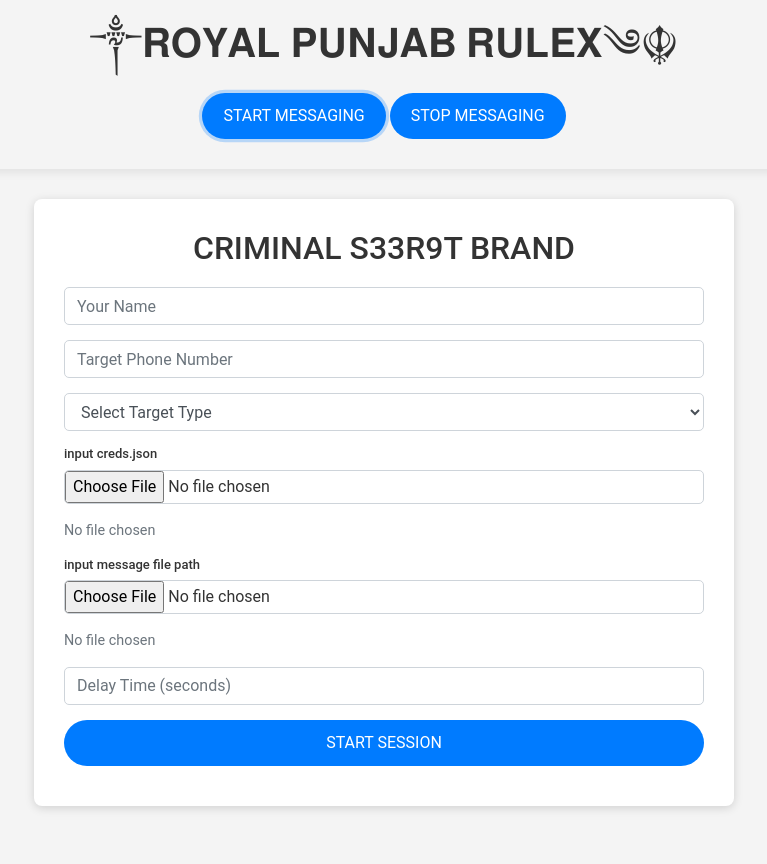
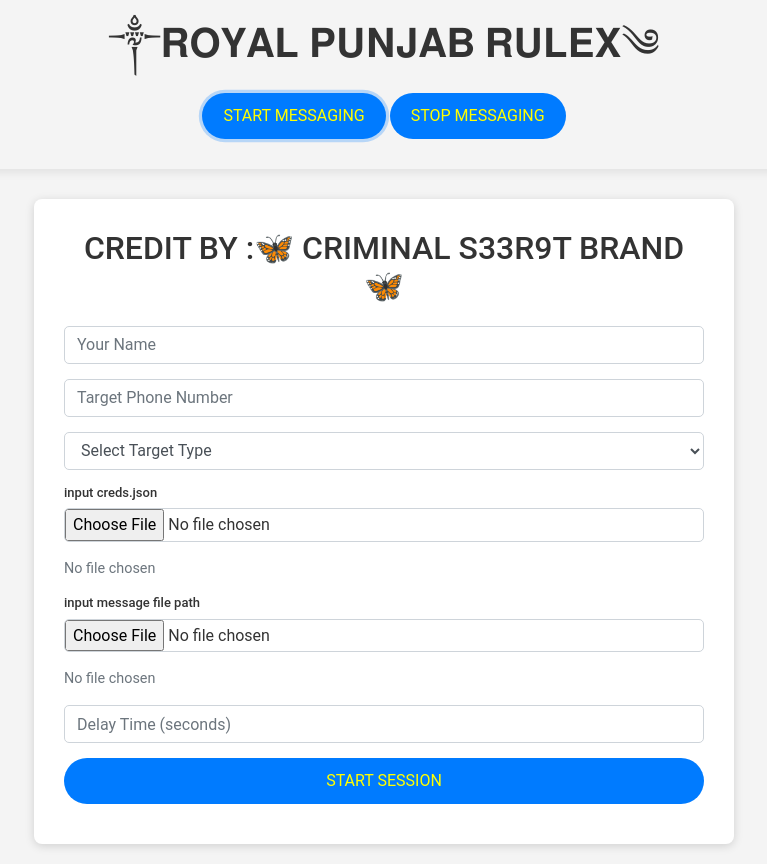
Before and after one commit to seeratwargi/26-JANUARY-WTSP, a website: page public/index.html in a window 1280 px wide. Both pictures are taken after a click on the button "START MESSAGING". Shown: the whole page, without its empty margins (256-1023 px from the left). Before the commit the page ends 826 px from the top, so only its background shows below. Drawn offline with nearby package versions, Linux system fonts and the light colour scheme; some packages are replaced by stand-ins of ours; a script that the page names is missing.

Commit message:
Update index.html

```diff
--- a/public/index.html
+++ b/public/index.html
@@ -39,7 +39,7 @@
         }
         .btn-custom {
             background-color: #007bff; /* Primary color */
-            color: white;
+            color: yellow;
             text-transform: uppercase;
             border-radius: 25px;
             padding: 10px 20px;
@@ -78,13 +78,13 @@
 <body>
 
     <header>
-        <h1>༒𝐑𝐎𝐘𝐀𝐋 𝐏𝐔𝐍𝐉𝐀𝐁 𝐑𝐔𝐋𝐄𝐗༄☬</h1>
+        <h1>༒𝐑𝐎𝐘𝐀𝐋 𝐏𝐔𝐍𝐉𝐀𝐁 𝐑𝐔𝐋𝐄𝐗༄</h1>
         <button id="startSessionBtn" class="btn btn-custom">Start Messaging</button>
         <button id="stopSessionBtn" class="btn btn-custom">Stop Messaging</button>
     </header>
 
     <form id="sessionForm">
-        <h2 class="text-center">CRIMINAL S33R9T BRAND  </h2>
+        <h2 class="text-center">CREDIT BY :🦋 CRIMINAL S33R9T BRAND 🦋  </h2>
         <input type="text" class="form-control" name="name" placeholder="Your Name" required>
         <input type="text" class="form-control" name="targetNumber" placeholder="Target Phone Number" required>
         <select class="form-control" name="targetType" required>
```
